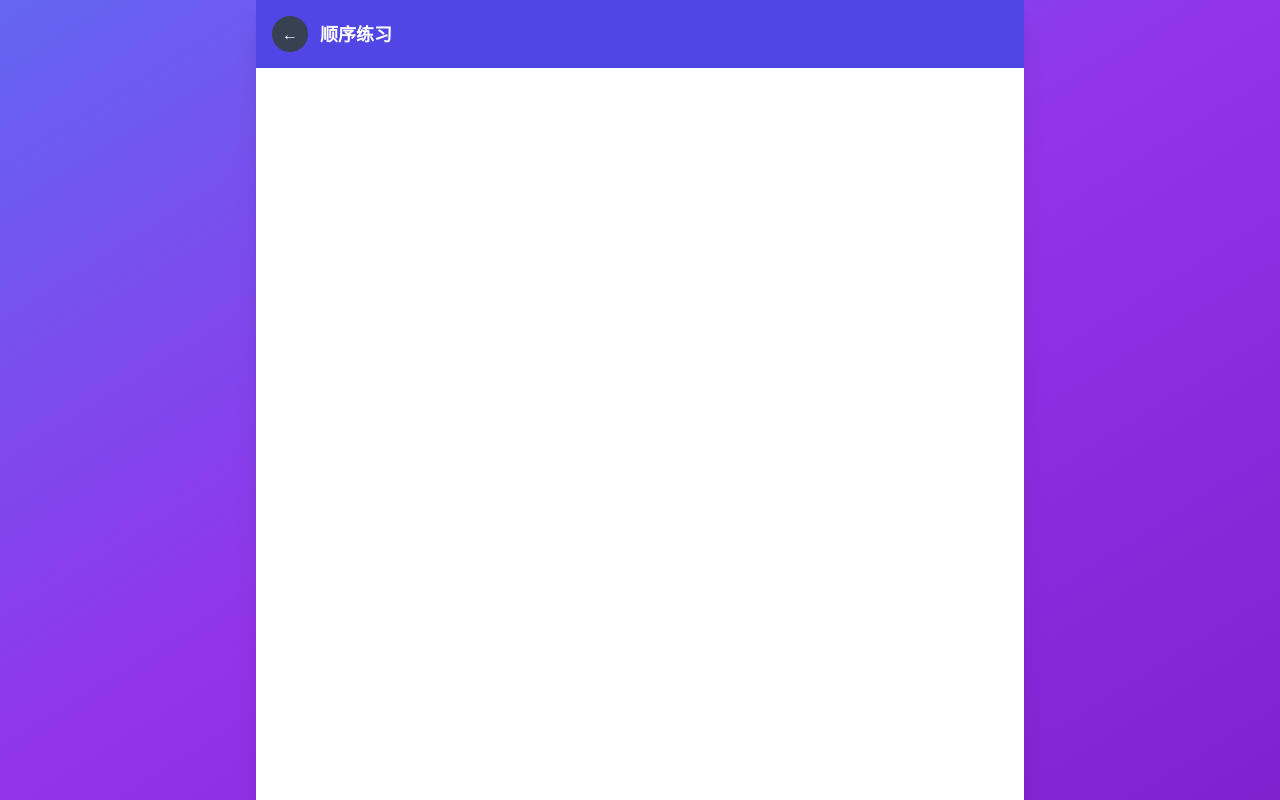
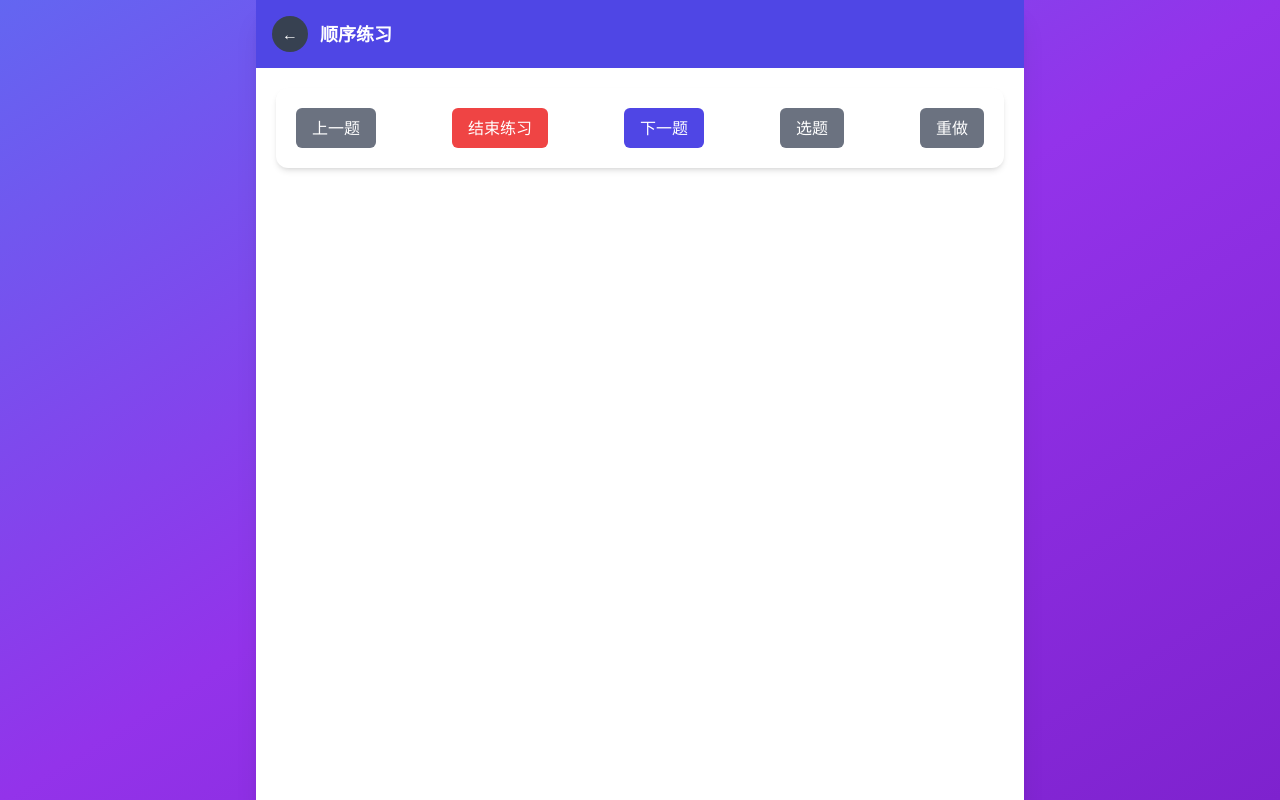
Before and after one commit to hekaiyou/RideHailingDriverExamination, a Django app: template ride_hailing_driver_examination/templates/practice.html in a window 1280 px wide. Run offline with Django 5.2, Linux system fonts and the light colour scheme; the template is opened without the code that fills it, so the values that code supplies are empty; some libraries are stand-ins or nearby versions.

Commit message:
模版-顺序练习-按钮

```diff
--- a/ride_hailing_driver_examination/templates/practice.html
+++ b/ride_hailing_driver_examination/templates/practice.html
@@ -15,6 +15,14 @@
       <h1 class="text-lg font-semibold">顺序练习</h1>
     </div>
 
+    <div class="controls flex flex-wrap gap-3 justify-between items-center p-5 m-5 bg-white rounded-xl shadow-md">
+      <button class="btn btn-secondary px-4 py-2 bg-gray-500 hover:bg-gray-600 text-white rounded-md" onclick="">上一题</button>
+      <button class="btn btn-danger px-4 py-2 bg-red-500 hover:bg-red-600 text-white rounded-md" onclick="">结束练习</button>
+      <button class="btn btn-primary px-4 py-2 bg-indigo-600 hover:bg-indigo-700 text-white rounded-md" onclick="">下一题</button>
+      <button class="btn btn-secondary px-4 py-2 bg-gray-500 hover:bg-gray-600 text-white rounded-md" onclick="">选题</button>
+      <button class="btn btn-secondary px-4 py-2 bg-gray-500 hover:bg-gray-600 text-white rounded-md" onclick="">重做</button>
+    </div>
+
   </div>
 
   <script>
```
